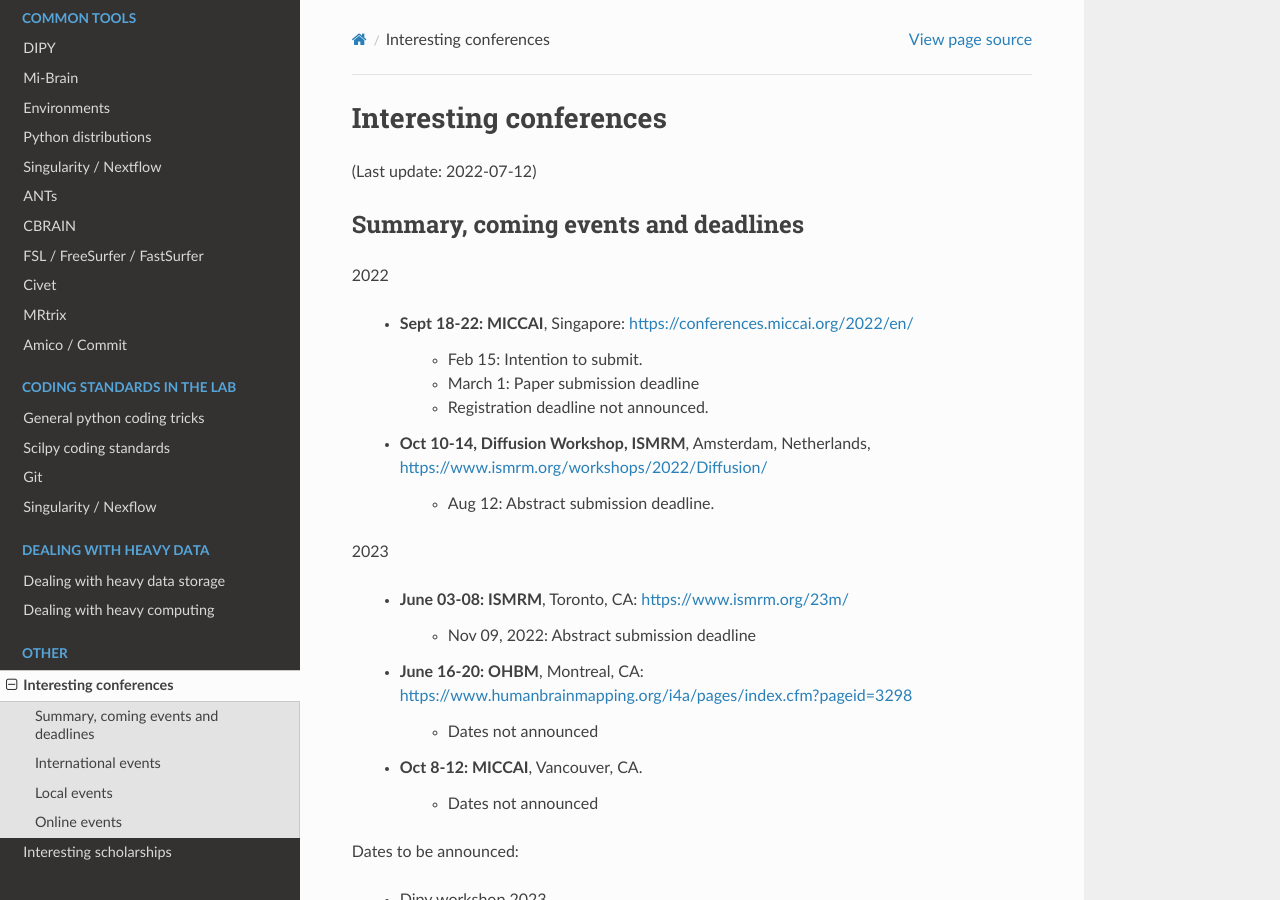
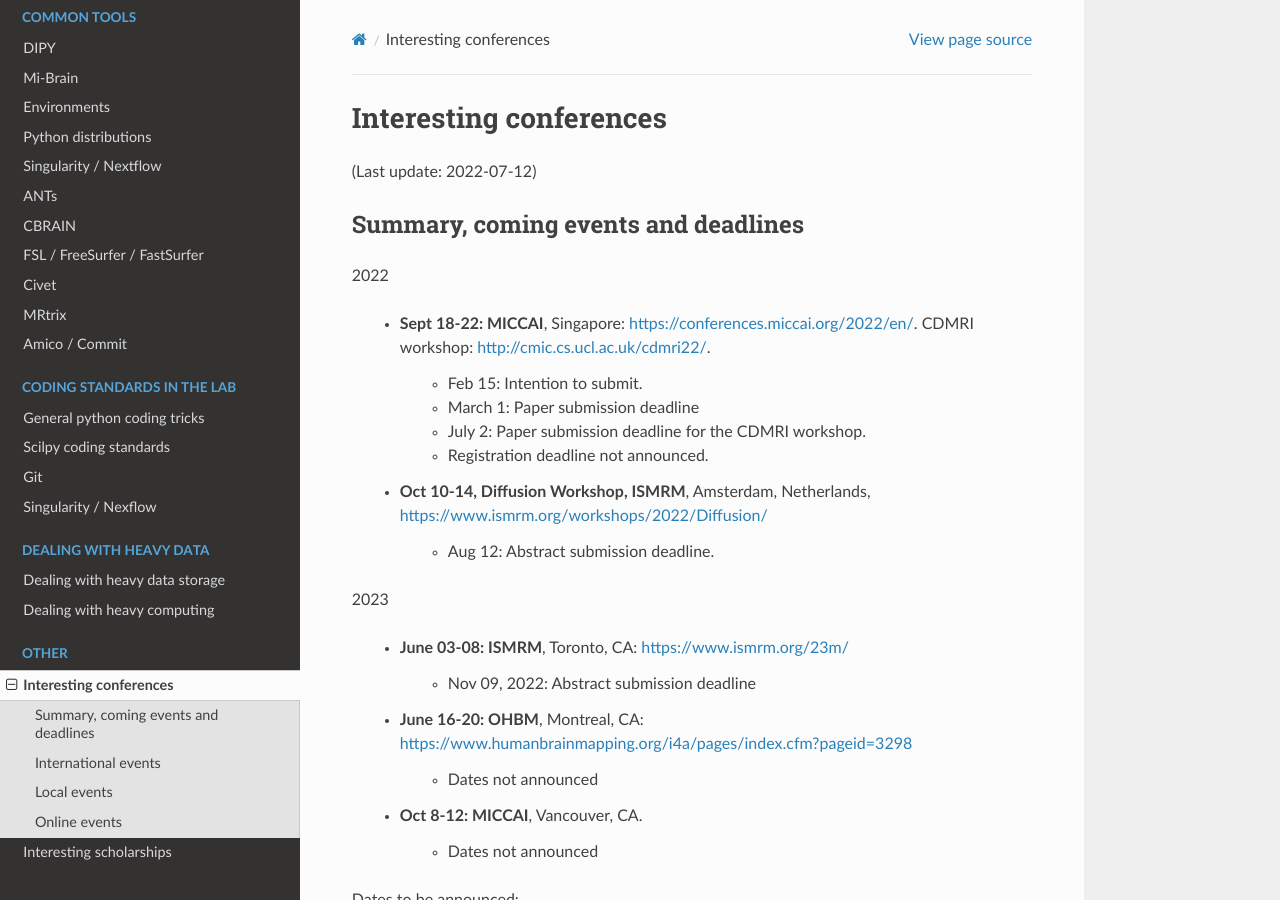
Before and after one commit to scilus/scil-documentation, a Sphinx documentation site: the page built from source/other/conferences.rst, in a window 1280 px wide and 900 px high. Built offline with Sphinx 7.4.7 and the Read the Docs theme 2.0.0, drawn with Linux system fonts in a browser that asks for light colours.

```diff
--- a/source/index.rst
+++ b/source/index.rst
@@ -1,3 +1,8 @@
+
+.. image:: /images/logo_scil_blanc.pdf
+   :scale: 20 %
+   :align: right
+
 Welcome to the SCIL lab documentation!
 =============================================
 
--- a/source/other/conferences.rst
+++ b/source/other/conferences.rst
@@ -12,10 +12,11 @@ Summary, coming events and deadlines
 
 2022
 
-    - **Sept 18-22: MICCAI**, Singapore: https://conferences.miccai.org/2022/en/
+    - **Sept 18-22: MICCAI**, Singapore: https://conferences.miccai.org/2022/en/. CDMRI workshop: http://cmic.cs.ucl.ac.uk/cdmri22/.
 
         - Feb 15: Intention to submit.
         - March 1: Paper submission deadline
+        - July 2: Paper submission deadline for the CDMRI workshop.
         - Registration deadline not announced.
 
     - **Oct 10-14, Diffusion Workshop, ISMRM**, Amsterdam, Netherlands, https://www.ismrm.org/workshops/2022/Diffusion/
```
Also changed, not shown: other parts of source/index.rst (+1 -0 lines), source/arriving/useful_links.rst (added, +15 -0 lines), source/images/git1.png (deleted), source/images/git2.png (deleted), source/images/logo_scil_noir.jpg (added), 1 other file.
